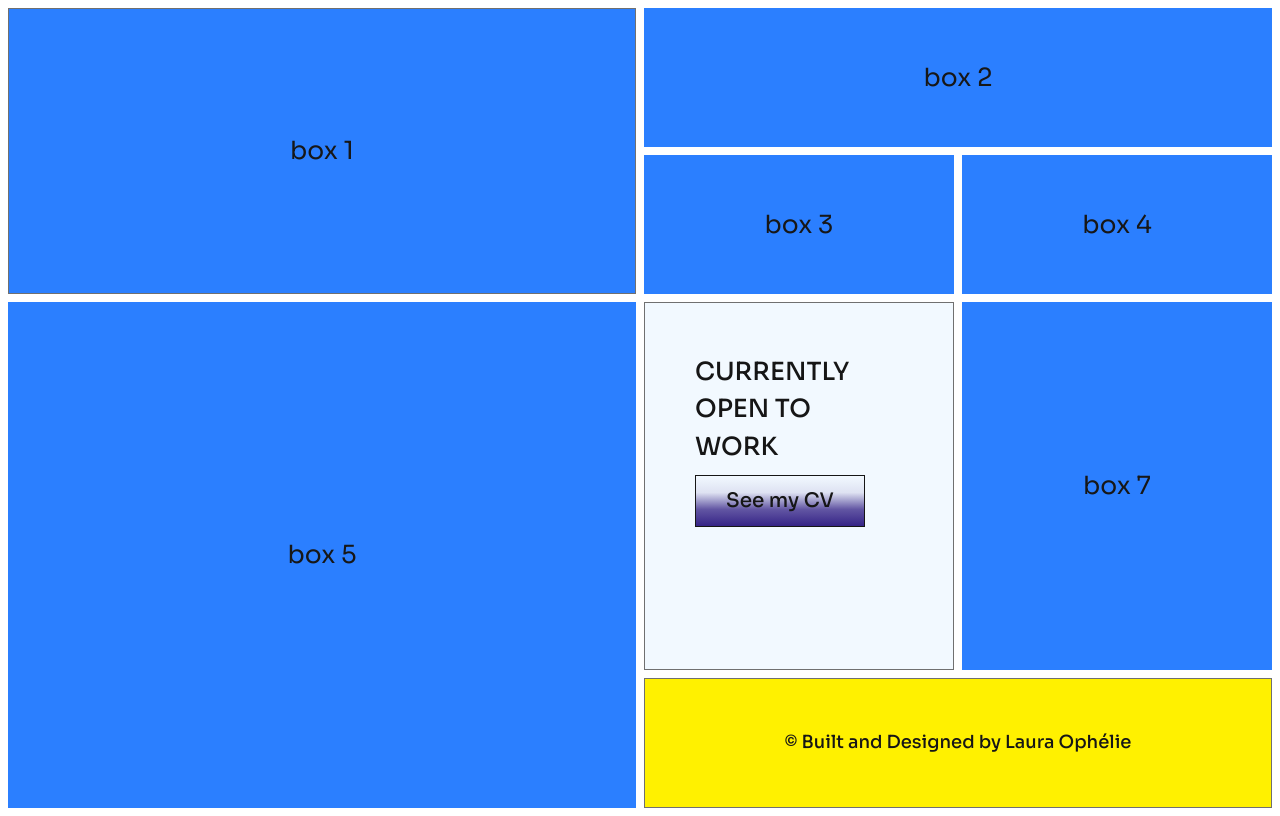
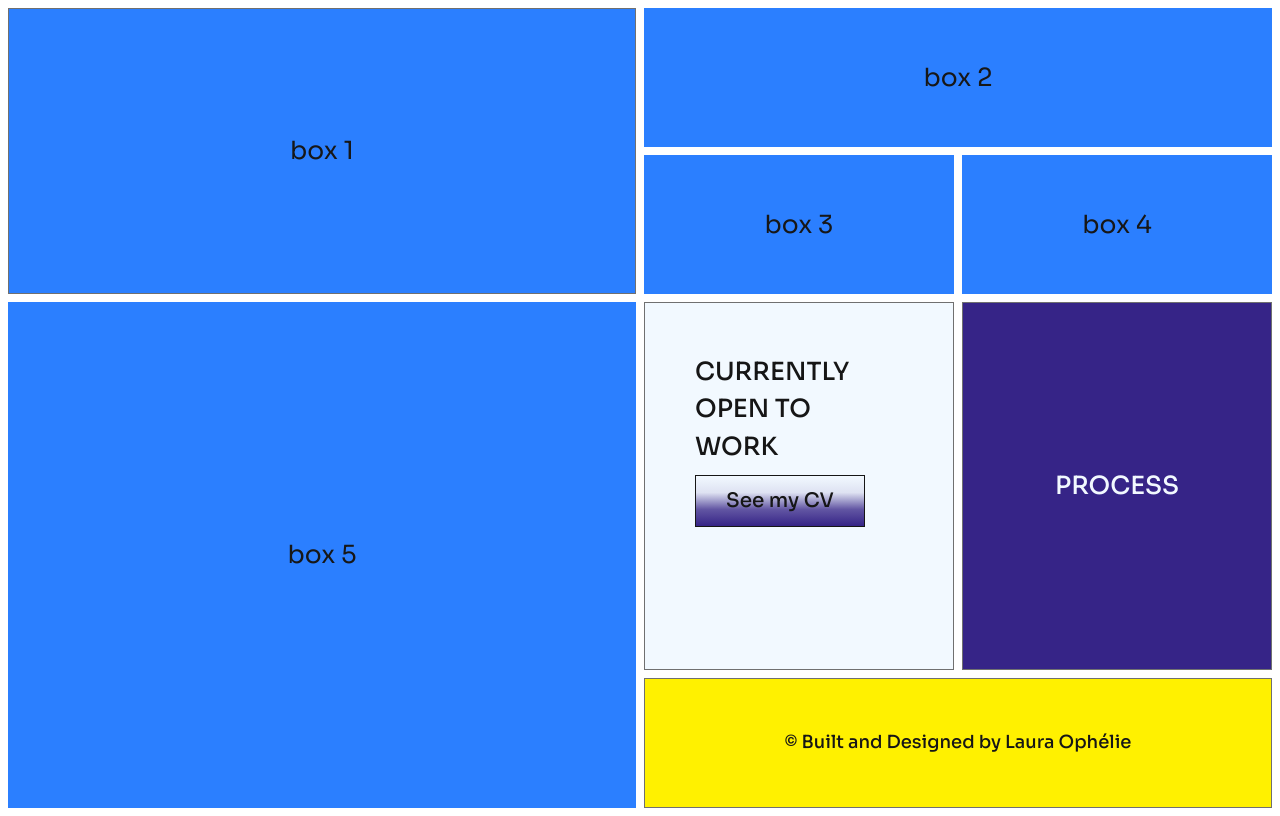
Before and after one commit to lauraophelie/laura-s-portfolio, a Next.js app: page / in a window 1280 px wide. Built offline with nearby package versions, Linux system fonts and the light colour scheme.

Commit message:
finished 3 cards

```diff
--- a/app/components/misc/Process.tsx
+++ b/app/components/misc/Process.tsx
@@ -0,0 +1,9 @@
+import "./style.scss";
+
+export default function Process() {
+    return (
+        <div className="flex items-center justify-center process home-page__box">
+            Process
+        </div>
+    )
+}
--- a/app/components/misc/style.scss
+++ b/app/components/misc/style.scss
@@ -29,3 +29,10 @@
         transition: 0.2s ease-in-out;
     }
 }
+
+.process {
+    background-color: palette.$blueish-color;
+    color: palette.$light-blue-color;
+    text-transform: uppercase;
+    font-weight: 500;
+}
--- a/app/page.tsx
+++ b/app/page.tsx
@@ -1,4 +1,5 @@
 import Copyright from "./components/misc/Copyright";
+import Process from "./components/misc/Process";
 import Status from "./components/misc/Status";
 import "./styles/pages/home.scss";
 
@@ -12,7 +13,7 @@ export default function Home() {
         <div className="bg-blue-500 flex items-center justify-center">box 4</div>
         <div className="bg-blue-500 col-span-2 row-span-2 flex items-center justify-center">box 5</div>
         <Status />
-        <div className="bg-blue-500 flex items-center justify-center">box 7</div>
+        <Process />
         <Copyright />
       </main>
     </div>
--- a/app/styles/base/palette.scss
+++ b/app/styles/base/palette.scss
@@ -2,5 +2,5 @@ $grey-color: #707070;
 $light-blue-color: #F2F9FF;
 $black-color: #161616;
 $white-color: #FFFFFF;
-$bluish-color: #362487;
+$blueish-color: #362487;
 $yellow-color: #FFF100;
```
